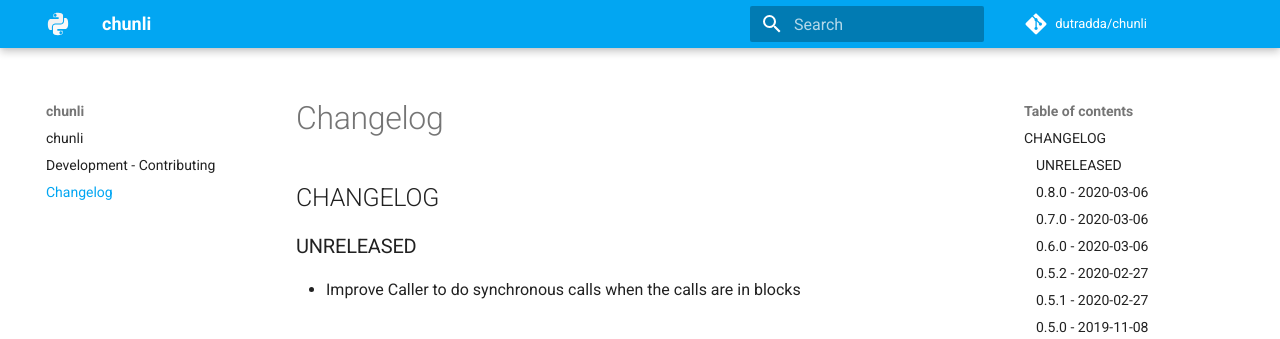
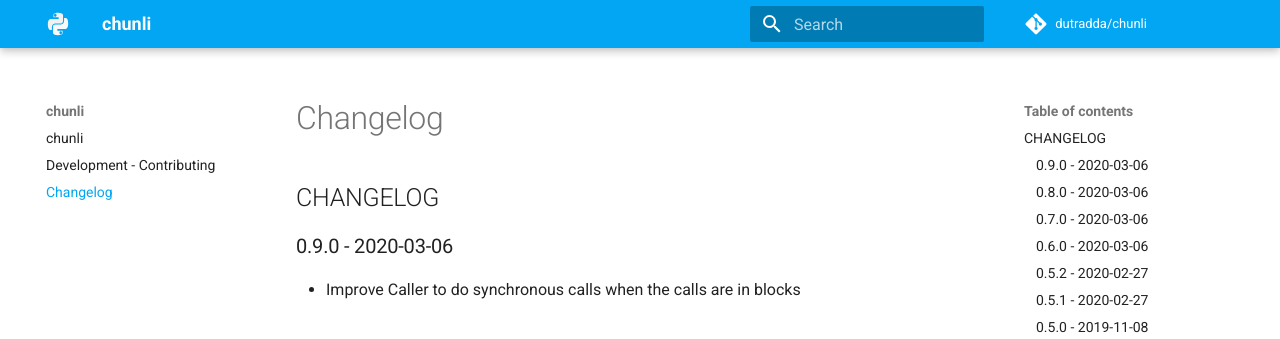
Before and after one commit to dutradda/chunli, an MkDocs documentation site: the page built from docs/changelog.md, in a window 1280 px wide and 900 px high. Shown: the top 339 px of the window. Built offline with MkDocs 1.6.1 and Material for MkDocs 9.7.7, drawn with Linux system fonts in a browser that asks for light colours; comment, search, counter and statistics services are not loaded.

Commit message:
Update CHANGELOG

```diff
--- a/docs/changelog.md
+++ b/docs/changelog.md
@@ -1,6 +1,6 @@
 ## CHANGELOG
 
-### UNRELEASED
+### 0.9.0 - 2020-03-06
 
  - Improve Caller to do synchronous calls when the calls are in blocks
 
```
Also changed, not shown: CHANGELOG.md (+1 -1 lines).
